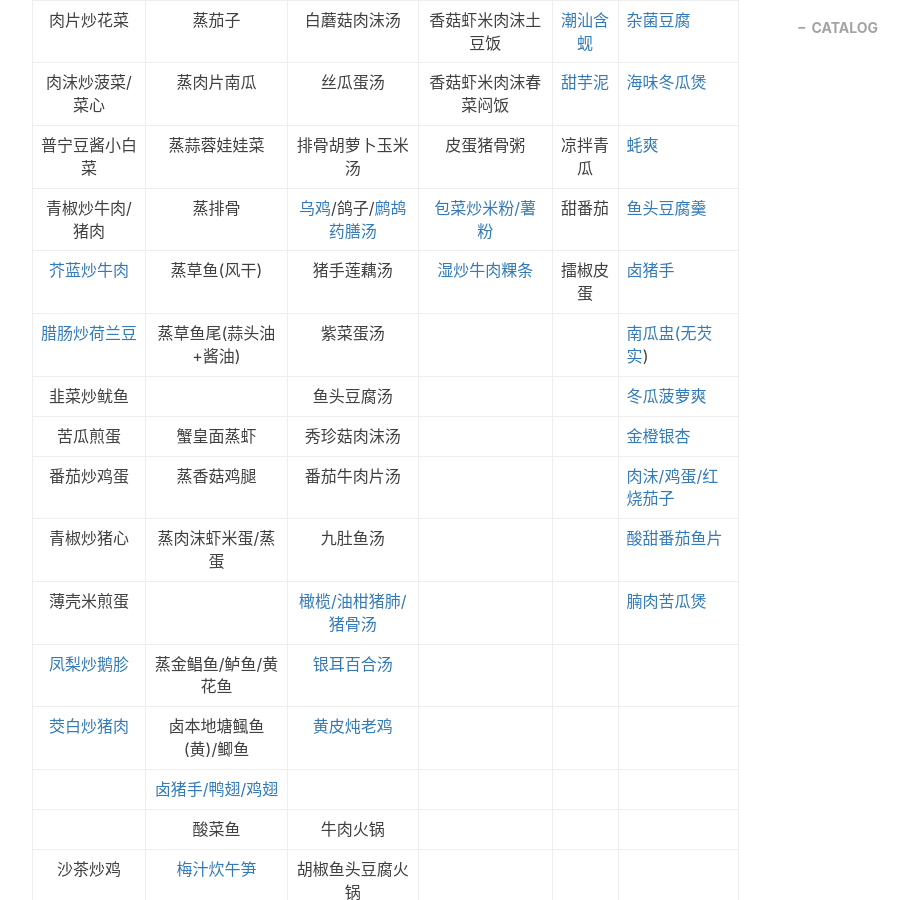
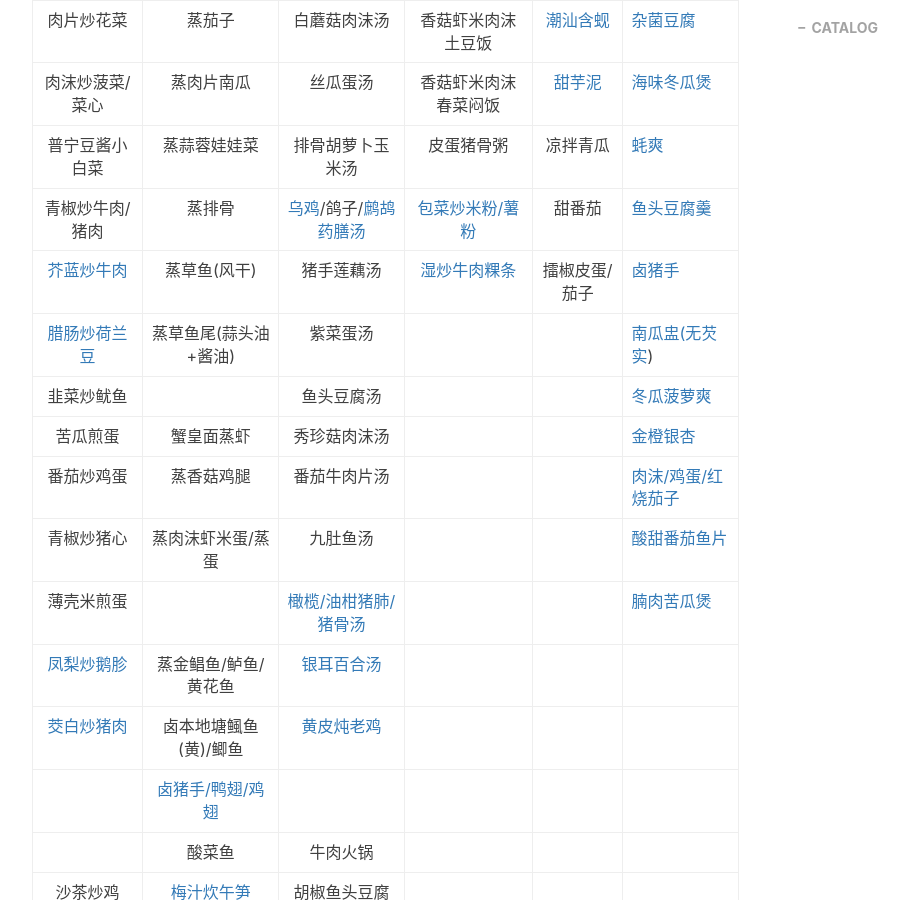
Before and after one commit to gumcstronger/gumcstronger.github.io, a Jekyll site: the page built from _posts/2022/2022-08-30-foodmenu.md, in a window 1280 px wide and 900 px high, scrolled down 753 px. Shown: the whole window, without its empty margins (233-1142 px from the left). Built offline with Jekyll 4.4.1, drawn with Linux system fonts in a browser that asks for light colours; comment, search, counter and statistics services are not loaded.

Commit message:
Update 2022-08-30-foodmenu.md

```diff
--- a/_posts/2022/2022-08-30-foodmenu.md
+++ b/_posts/2022/2022-08-30-foodmenu.md
@@ -19,7 +19,7 @@ tags:
 |                                                                肉沫炒菠菜/菜心                                                                |                                                            蒸肉片南瓜                                                            |                                                                                                                       丝瓜蛋汤                                                                                                                       |                                                              香菇虾米肉沫春菜闷饭                                                              |  [甜芋泥](https://www.bilibili.com/video/BV18m4y1f7ov/?spm_id_from=333.337.search-card.all.click&vd_source=d275a5754b2dab0482c8e3b3a18d1ace)  | [海味冬瓜煲](https://www.bilibili.com/video/BV1Je41137NA/?spm_id_from=333.999.0.0&vd_source=d275a5754b2dab0482c8e3b3a18d1ace)                   |
 |                                                                 普宁豆酱小白菜                                                                 |                                                           蒸蒜蓉娃娃菜                                                           |                                                                                                                   排骨胡萝卜玉米汤                                                                                                                   |                                                                   皮蛋猪骨粥                                                                   |                                                                  凉拌青瓜                                                                  | [蚝爽](https://www.bilibili.com/video/BV1CB4y1S7Ry/?spm_id_from=333.337.search-card.all.click)                                                  |
 |                                                                青椒炒牛肉/猪肉                                                                |                                                              蒸排骨                                                              | [乌鸡](https://www.bilibili.com/video/BV1g541137SU/?spm_id_from=333.999.0.0&vd_source=d275a5754b2dab0482c8e3b3a18d1ace)/鸽子/[鹧鸪药膳汤](https://www.bilibili.com/video/BV1cP411n7Df/?spm_id_from=333.999.0.0&vd_source=d275a5754b2dab0482c8e3b3a18d1ace) |                              [包菜炒米粉/薯粉](https://www.bilibili.com/video/BV1pY41177zv/?spm_id_from=333.999.0.0)                              |                                                                   甜番茄                                                                   | [鱼头豆腐羹](https://www.bilibili.com/video/BV1bL4y1Y74V/?spm_id_from=333.337.search-card.all.click&vd_source=d275a5754b2dab0482c8e3b3a18d1ace) |
-|           [芥蓝炒牛肉](https://www.bilibili.com/video/BV1rv411w7s9/?spm_id_from=333.999.0.0&vd_source=d275a5754b2dab0482c8e3b3a18d1ace)           |                                                           蒸草鱼(风干)                                                           |                                                                                                                      猪手莲藕汤                                                                                                                      | [湿炒牛肉粿条](https://www.bilibili.com/video/BV1Pe411W7Mc/?spm_id_from=333.337.search-card.all.click&vd_source=d275a5754b2dab0482c8e3b3a18d1ace) |                                                                  擂椒皮蛋                                                                  | [卤猪手](https://www.bilibili.com/video/BV1h741127xb/?spm_id_from=333.999.0.0&vd_source=d275a5754b2dab0482c8e3b3a18d1ace)                       |
+|           [芥蓝炒牛肉](https://www.bilibili.com/video/BV1rv411w7s9/?spm_id_from=333.999.0.0&vd_source=d275a5754b2dab0482c8e3b3a18d1ace)           |                                                           蒸草鱼(风干)                                                           |                                                                                                                      猪手莲藕汤                                                                                                                      | [湿炒牛肉粿条](https://www.bilibili.com/video/BV1Pe411W7Mc/?spm_id_from=333.337.search-card.all.click&vd_source=d275a5754b2dab0482c8e3b3a18d1ace) |                                                               擂椒皮蛋/茄子                                                               | [卤猪手](https://www.bilibili.com/video/BV1h741127xb/?spm_id_from=333.999.0.0&vd_source=d275a5754b2dab0482c8e3b3a18d1ace)                       |
 |                               [腊肠炒荷兰豆](https://www.bilibili.com/video/BV1sK4y1n7Ss/?spm_id_from=333.999.0.0)                               |                                                      蒸草鱼尾(蒜头油+酱油)                                                      |                                                                                                                       紫菜蛋汤                                                                                                                       |                                                                                                                                                |                                                                                                                                            | [南瓜盅(无芡实](https://www.bilibili.com/video/BV1qz411b7v9/?spm_id_from=333.999.0.0&vd_source=d275a5754b2dab0482c8e3b3a18d1ace))               |
 |                                                                   韭菜炒鱿鱼                                                                   |                                                                                                                                  |                                                                                                                      鱼头豆腐汤                                                                                                                      |                                                                                                                                                |                                                                                                                                            | [冬瓜菠萝爽](https://www.bilibili.com/video/BV12U4y157Zo/?spm_id_from=333.999.0.0&vd_source=d275a5754b2dab0482c8e3b3a18d1ace)                   |
 |                                                                    苦瓜煎蛋                                                                    |                                                            蟹皇面蒸虾                                                            |                                                                                                                     秀珍菇肉沫汤                                                                                                                     |                                                                                                                                                |                                                                                                                                            | [金橙银杏](https://www.bilibili.com/video/BV1C3411d7bK/?spm_id_from=333.999.0.0&vd_source=d275a5754b2dab0482c8e3b3a18d1ace)                     |
```
